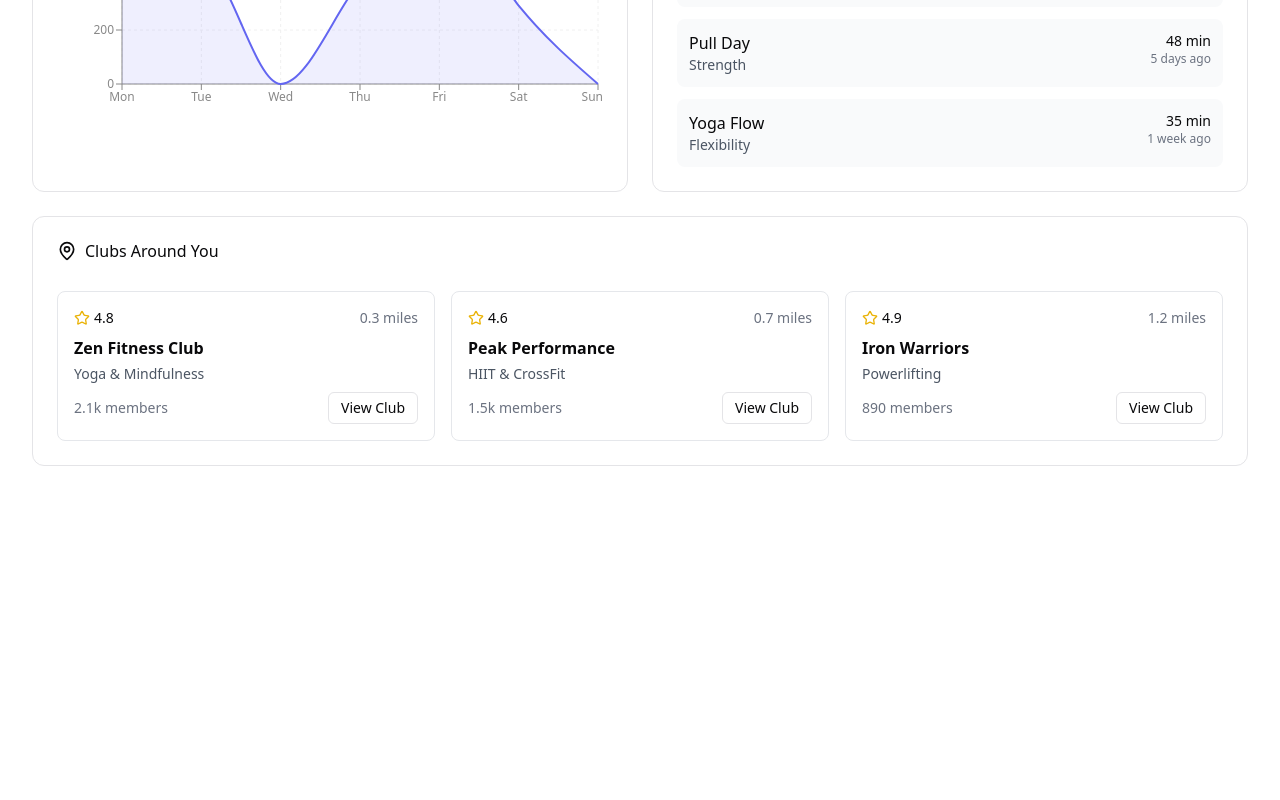
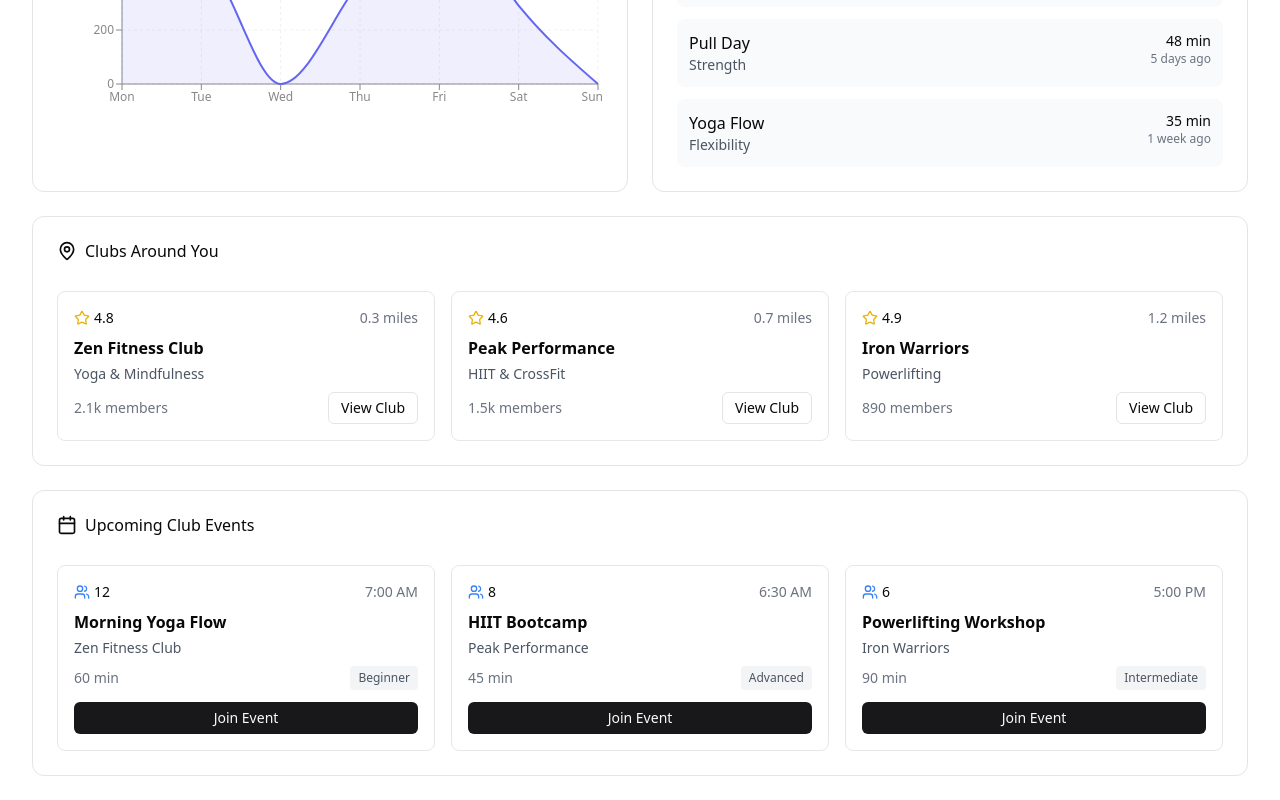
Before and after one commit to erikpr1994/peakHealth, a Next.js app: page /dashboard in a window 1280 px wide. Shown: the part 1246-2046 px from the top of the page. Before the commit the page ends 1736 px from the top, so only its background shows below. Built offline with nearby package versions, Linux system fonts and the light colour scheme; no server answers.

Commit message:
Fix club event joining functionality by restoring setSelectedEvent state setter and handleJoinEvent function

```diff
--- a/src/features/dashboard/Dashboard.tsx
+++ b/src/features/dashboard/Dashboard.tsx
@@ -43,7 +43,7 @@ interface ClubEvent {
 export default function Dashboard() {
   const router = useRouter();
   const [showConflictModal, setShowConflictModal] = useState(false);
-  const [selectedEvent] = useState<ClubEvent | null>(null);
+  const [selectedEvent, setSelectedEvent] = useState<ClubEvent | null>(null);
 
   // Mock data for weekly progress
   const weeklyData = [
@@ -138,8 +138,47 @@ export default function Dashboard() {
     },
   ];
 
+  // Mock club events
+  const clubEvents: ClubEvent[] = [
+    {
+      id: "event-1",
+      name: "Morning Yoga Flow",
+      club: "Zen Fitness Club",
+      time: "7:00 AM",
+      date: "2024-01-15",
+      duration: "60 min",
+      difficulty: "Beginner",
+      participants: 12,
+    },
+    {
+      id: "event-2",
+      name: "HIIT Bootcamp",
+      club: "Peak Performance",
+      time: "6:30 AM",
+      date: "2024-01-15",
+      duration: "45 min",
+      difficulty: "Advanced",
+      participants: 8,
+    },
+    {
+      id: "event-3",
+      name: "Powerlifting Workshop",
+      club: "Iron Warriors",
+      time: "5:00 PM",
+      date: "2024-01-15",
+      duration: "90 min",
+      difficulty: "Intermediate",
+      participants: 6,
+    },
+  ];
+
   const handleStartWorkout = (routineId: string) => {
     router.push(`/workout-tracker/${routineId}`);
+  };
+
+  const handleJoinEvent = (event: ClubEvent) => {
+    setSelectedEvent(event);
+    setShowConflictModal(true);
   };
 
   // Get personalized greeting based on onboarding data
@@ -427,6 +466,53 @@ export default function Dashboard() {
         </CardContent>
       </Card>
 
+      {/* Upcoming Club Events */}
+      <Card>
+        <CardHeader>
+          <CardTitle className="flex items-center gap-2">
+            <Calendar className="w-5 h-5" />
+            Upcoming Club Events
+          </CardTitle>
+        </CardHeader>
+        <CardContent>
+          <div className="grid grid-cols-1 md:grid-cols-2 lg:grid-cols-3 gap-4">
+            {clubEvents.map(event => (
+              <div
+                key={event.id}
+                className="p-4 border border-gray-200 rounded-lg hover:shadow-md transition-shadow"
+              >
+                <div className="flex items-center justify-between mb-2">
+                  <div className="flex items-center gap-1">
+                    <Users className="w-4 h-4 text-blue-500" />
+                    <span className="text-sm font-medium">
+                      {event.participants}
+                    </span>
+                  </div>
+                  <span className="text-sm text-gray-500">{event.time}</span>
+                </div>
+                <h4 className="font-semibold mb-1">{event.name}</h4>
+                <p className="text-sm text-gray-600 mb-2">{event.club}</p>
+                <div className="flex items-center justify-between mb-3">
+                  <span className="text-sm text-gray-500">
+                    {event.duration}
+                  </span>
+                  <span className="text-xs bg-gray-100 text-gray-600 px-2 py-1 rounded">
+                    {event.difficulty}
+                  </span>
+                </div>
+                <Button
+                  size="sm"
+                  onClick={() => handleJoinEvent(event)}
+                  className="w-full"
+                >
+                  Join Event
+                </Button>
+              </div>
+            ))}
+          </div>
+        </CardContent>
+      </Card>
+
       {/* Club Event Conflict Modal */}
       <ClubEventConflictModal
         isOpen={showConflictModal}
```
